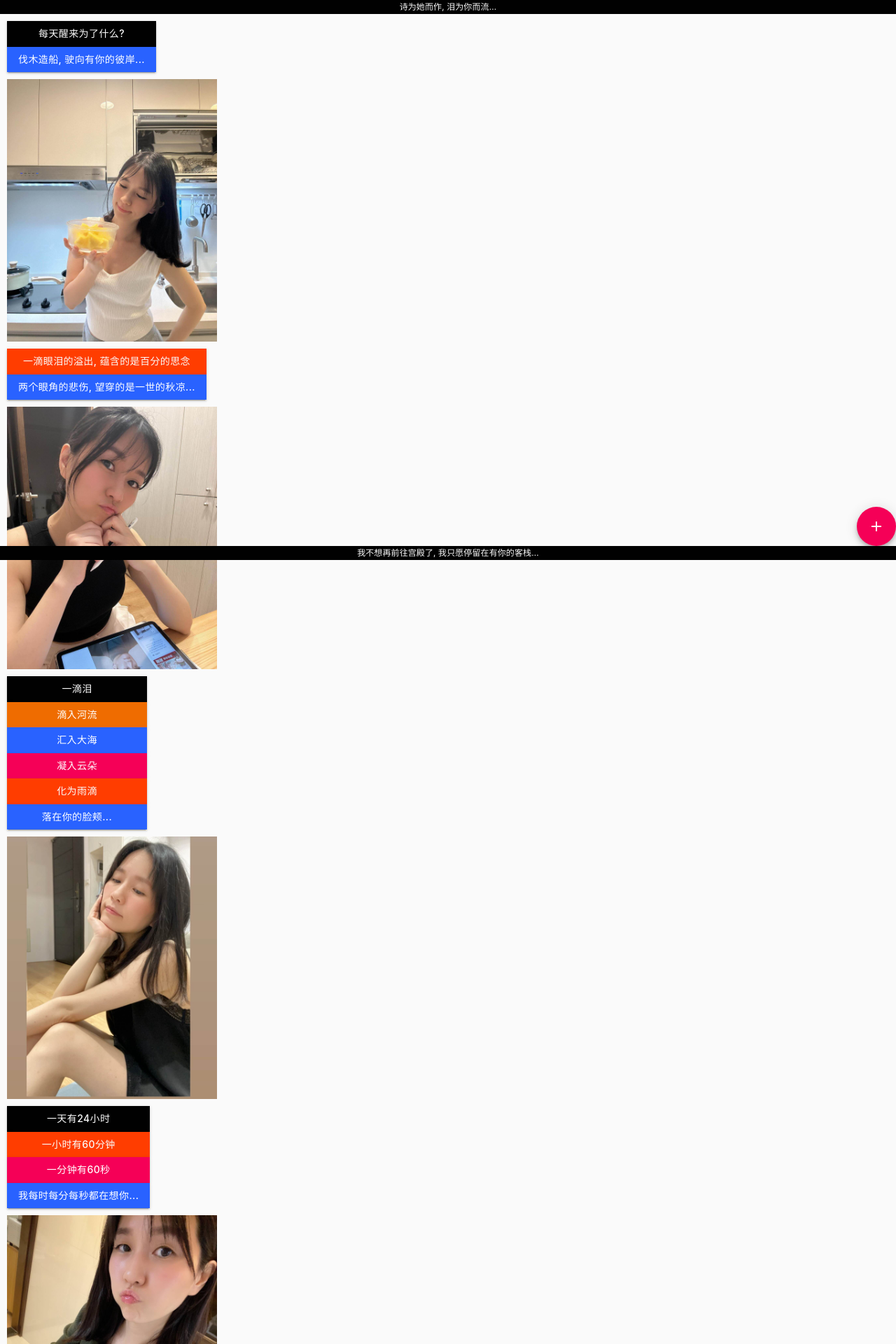
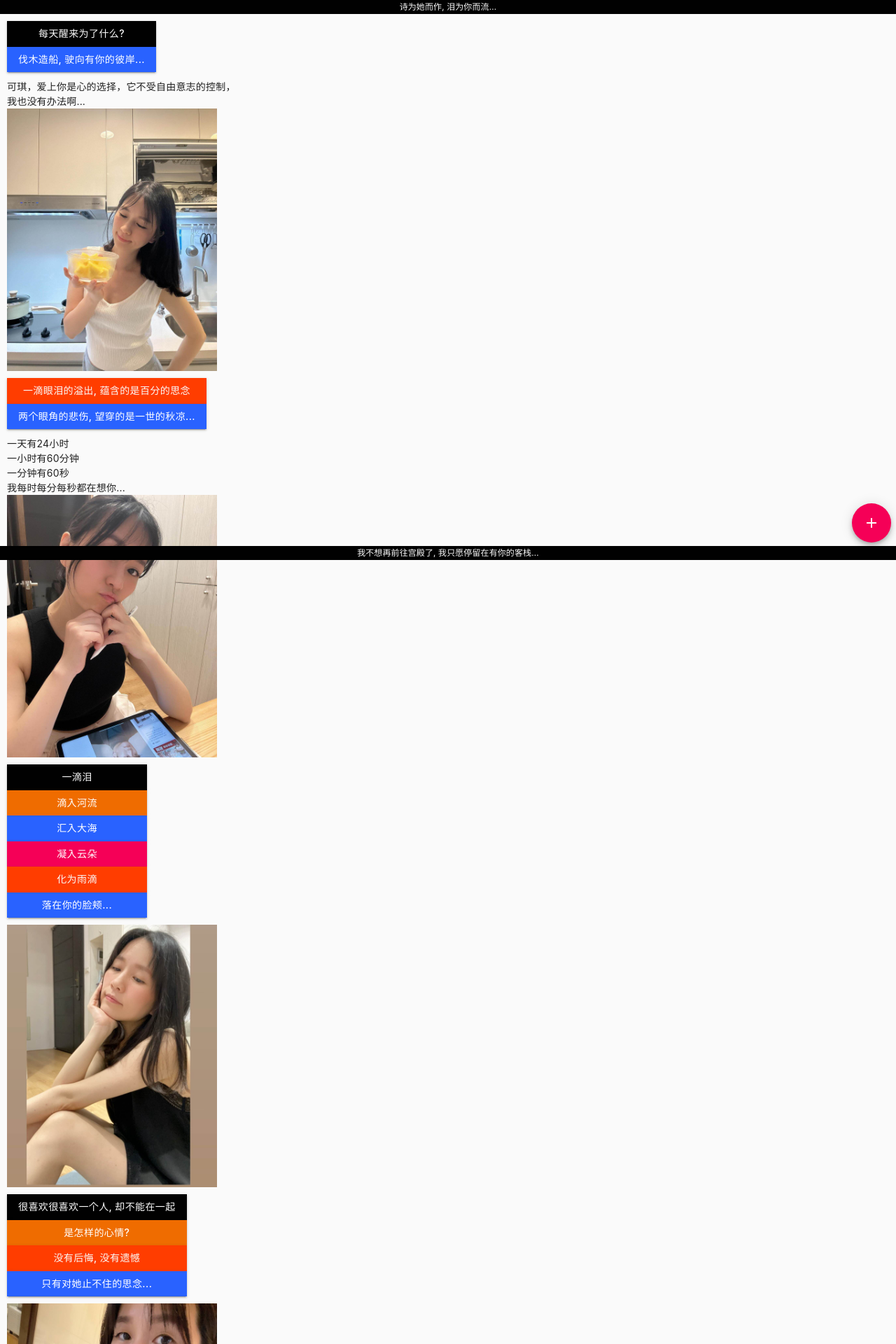
Before and after one commit to w-lianfu/react-miss, a React app: page /#/ in a window 1280 px wide. Shown: the top 1920 px of the page at 70% size. Built offline with nearby package versions, Linux system fonts and the light colour scheme.

Commit message:
daily update

```diff
--- a/src/container/app-dial.tsx
+++ b/src/container/app-dial.tsx
@@ -21,15 +21,14 @@ interface IState {}
 
 const DStack = styled(Stack)({
   position: 'fixed',
-  bottom: `${Size.appStatus}rem`,
-  right: 0,
+  bottom: `${Size.appStatus + 0.5}rem`,
+  right: `${Size.appRight + 0.5}rem`,
   display: 'flex',
 });
 
 const actions = [
   { icon: <MdHome />, name: 'Home' },
-  { icon: <MdOutlineMusicVideo />, name: 'Music' },
-  { icon: <MdOutlineVideocam />, name: 'MV' },
+  { icon: <MdOutlineMusicVideo />, name: 'MV' },
   { icon: <MdLock />, name: 'Lock' },
   { icon: <MdRefresh />, name: 'Refresh' },
   { icon: <MdArrowDownward />, name: 'Bottom' },
@@ -46,7 +45,6 @@ const AppDial = (props: IProps, state: IState) => {
 
   const onDial = (ev: SyntheticEvent, name: string) => {
     if (name === 'Home') navi('/');
-    else if (name === 'Music') navi('mp3');
     else if (name === 'MV') navi('mv');
     else if (name === 'Refresh') location.reload();
     else if (name === 'Lock') toggleLock(true);
--- a/src/container/app-page.tsx
+++ b/src/container/app-page.tsx
@@ -32,7 +32,6 @@ const AppPage = (props: IProps, state: IState) => {
       <Route index={true} element={<Home />} />
       <Route path="/home" element={<Home />} />
       <Route path="/mv" element={<MV />} />
-      <Route path="/mp3" element={<MP3 />} />
       <Route path="*" element={<Home />} />
     </Routes>
   );
--- a/src/page/home/index.tsx
+++ b/src/page/home/index.tsx
@@ -92,6 +92,10 @@ const Home = (props: IProps, state: IState) => {
         <Button variant="contained" color="secondary">伐木造船, 驶向有你的彼岸...</Button>
       </CStack>
       <DStack>
+        <Typography variant="body1">
+          可琪，爱上你是心的选择，它不受自由意志的控制，
+        </Typography>
+        <Typography variant="body1">我也没有办法啊...</Typography>
         <img src={Img01} ref={img1Ref} onClick={() => viewImg('keqi01')}
           style={{ width: `${Size.imgWidth}rem` }}/>
       </DStack>
@@ -104,6 +108,10 @@ const Home = (props: IProps, state: IState) => {
         </Button>
       </DStack>
       <DStack>
+      <Typography variant="body1">一天有24小时</Typography>
+      <Typography variant="body1">一小时有60分钟</Typography>
+      <Typography variant="body1">一分钟有60秒</Typography>
+      <Typography variant="body1">我每时每分每秒都在想你...</Typography>
         <img src={Img02} ref={img2Ref} onClick={() => viewImg('keqi02')}
           style={{ width: `${Size.imgWidth}rem` }}/>
       </DStack>
@@ -120,23 +128,13 @@ const Home = (props: IProps, state: IState) => {
           style={{ width: `${Size.imgWidth}rem` }}/>
       </DStack>
       <DStack>
-        <Button variant="contained" color="black">一天有24小时</Button>
-        <Button variant="contained" color="error">一小时有60分钟</Button>
-        <Button variant="contained" color="primary">一分钟有60秒</Button>
-        <Button variant="contained" color="secondary">我每时每分每秒都在想你...</Button>
-      </DStack>
-      <DStack>
-        <img src={Img04} ref={img4Ref} onClick={() => viewImg('keqi04')}
-          style={{ width: `${Size.imgWidth}rem` }}/>
-      </DStack>
-      <DStack>
         <Button variant="contained" color="black">很喜欢很喜欢一个人, 却不能在一起</Button>
         <Button variant="contained" color="warning">是怎样的心情?</Button>
         <Button variant="contained" color="error">没有后悔, 没有遗憾</Button>
         <Button variant="contained" color="secondary">只有对她止不住的思念...</Button>
       </DStack>
       <DStack>
-        <img src={Img05} ref={img5Ref} onClick={() => viewImg('keqi06')}
+        <img src={Img04} ref={img4Ref} onClick={() => viewImg('keqi04')}
           style={{ width: `${Size.imgWidth}rem` }}/>
       </DStack>
       <DStack>
@@ -145,6 +143,10 @@ const Home = (props: IProps, state: IState) => {
         <Button variant="contained" color="black">长梦而烧脑, 至思而灼心</Button>
         <Button variant="contained" color="secondary">虽长梦而不语</Button>
         <Button variant="contained" color="error">虽至思而不见...</Button>
+      </DStack>
+      <DStack>
+        <img src={Img05} ref={img5Ref} onClick={() => viewImg('keqi06')}
+          style={{ width: `${Size.imgWidth}rem` }}/>
       </DStack>
       <DStack>
         <LoveButton variant="contained" color="black">愿此缘分至于今生</LoveButton>
@@ -199,11 +201,8 @@ const Home = (props: IProps, state: IState) => {
         <LoveButton variant="contained" color="error">有烦恼, 写成诗...</LoveButton>
       </DStack>
       <DStack>
-        <Button variant="contained" color="black">
+        <Button variant="contained" color="secondary">
           追求技术之巅, 探索宇宙之秘...
-        </Button>
-        <Button variant="contained" color="secondary">
-          志, 当立于青天白云之上, 方可不沾染尘埃...
         </Button>
         <Button variant="contained" color="black">
           我愿化为一道光, 穿越银河去旅行...
--- a/src/page/mp3/index.tsx
+++ b/src/page/mp3/index.tsx
@@ -32,8 +32,6 @@ const MP3 = (props: IProps, state: IState) => {
   return (
     <DPaper>
       <Typography variant="body1">Piano - 秋日私语</Typography>
-      <ReactPlayer controls={true} width={musicW} height={musicH}
-        url='https://www.dropbox.com/scl/fi/9lpqw5evk79w6d3ycncp7/piano.mp3?rlkey=tbwydygm2legk4jdp1d2ouzx5&st=9qfy1of2&dl=0' />
     </DPaper>
   );
 };
--- a/src/page/mv/index.tsx
+++ b/src/page/mv/index.tsx
@@ -55,10 +55,6 @@ const Music = (props: IProps, state: IState) => {
           width={mvWidth} height={mvHeight} />
       </DBox>
       <DBox>
-        <ReactPlayer url='https://youtu.be/CHBIJhIp4Gc?si=RifuGUVTftHangpS'
-          width={mvWidth} height={mvHeight} />
-      </DBox>
-      <DBox>
         <DTypography variant="body1">好可惜</DTypography>
         <ReactPlayer url='https://www.youtube.com/watch?v=0IezNuAgkUU'
           width={mvWidth} height={mvHeight} />
@@ -74,13 +70,8 @@ const Music = (props: IProps, state: IState) => {
           width={mvWidth} height={mvHeight} />
       </DBox>
       <DBox>
-        <DTypography variant="body1">以后的以后</DTypography>
-        <ReactPlayer url='https://www.youtube.com/watch?v=slp9KfncMHw'
-          width={mvWidth} height={mvHeight} />
-      </DBox>
-      <DBox>
-        <DTypography variant="body1">偏偏喜欢你</DTypography>
-        <ReactPlayer url='https://www.youtube.com/watch?v=RmTAUDlcPSk'
+        <DTypography variant="body1">秋日私语 - Piano</DTypography>
+        <ReactPlayer url='https://www.youtube.com/watch?v=bQh_qjVNTTw'
           width={mvWidth} height={mvHeight} />
       </DBox>
       <DBox>
```
Also changed, not shown: package.json (+0 -62 lines).
